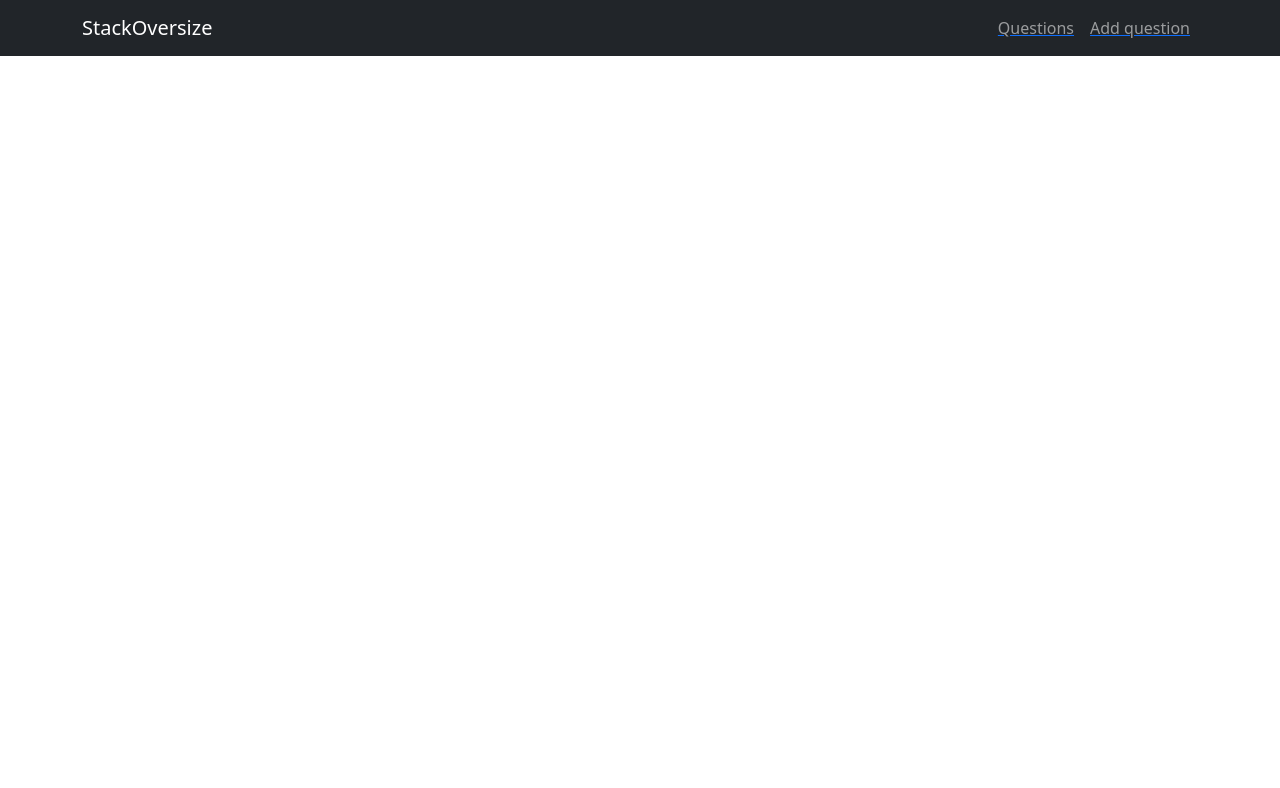
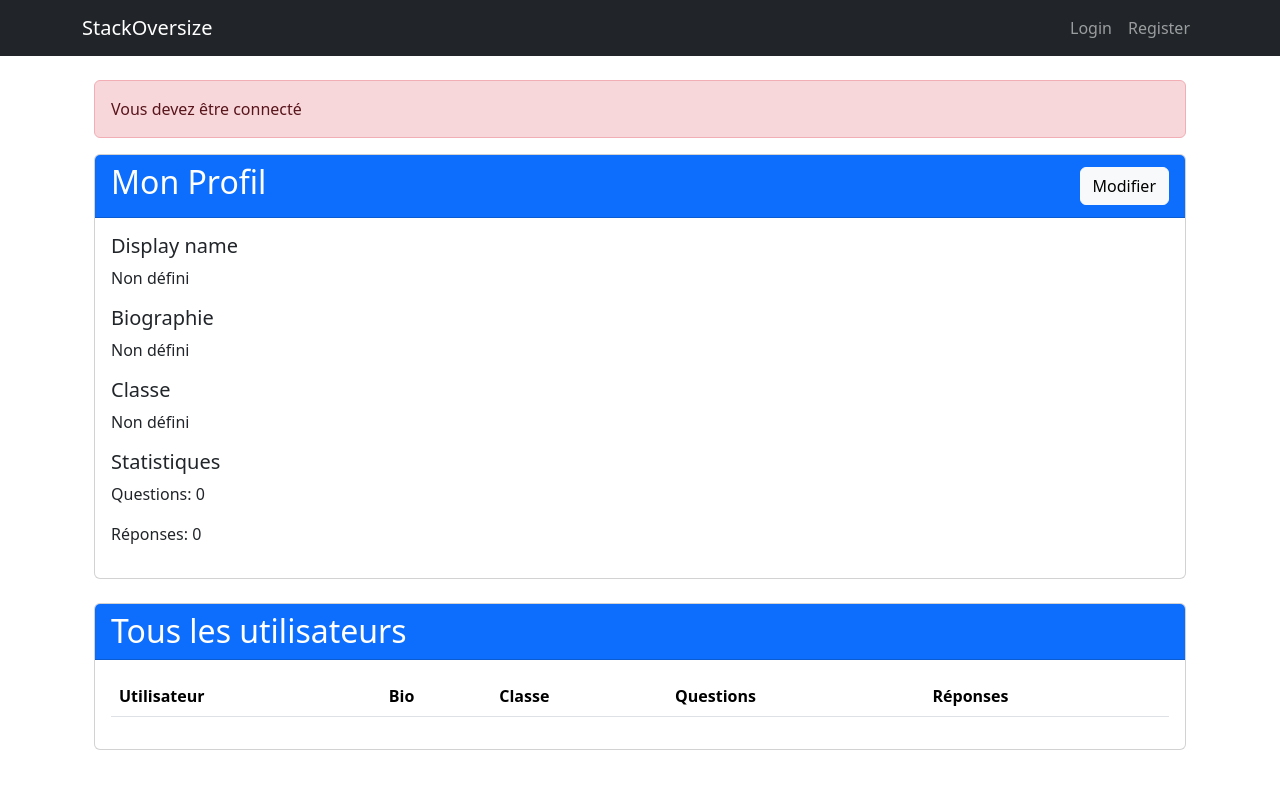
Before and after one commit to raphaelmoynat/frontend-stackoversize, a Vue app: page /profile in a window 1280 px wide. Shown: the top 788 px of the page. Built offline with nearby package versions, Linux system fonts and the light colour scheme.

Commit message:
profile view

```diff
--- a/src/components/Navbar.vue
+++ b/src/components/Navbar.vue
@@ -1,4 +1,14 @@
 <script setup>
+
+const currentUser = localStorage.getItem('user')
+
+function logout() {
+  localStorage.removeItem('user');
+  localStorage.removeItem('token');
+
+
+  window.location.href = '/login';
+}
 
 
 </script>
@@ -12,7 +22,7 @@
         <span class="navbar-toggler-icon"></span>
       </button>
       <div class="collapse navbar-collapse" id="navbarNav">
-        <ul class="navbar-nav ms-auto">
+        <ul v-if="currentUser" class="navbar-nav ms-auto">
           <li class="nav-item">
 
             <router-link to="/questions">
@@ -25,6 +35,36 @@
               <a class="nav-link">Add question</a>
             </router-link>
           </li>
+          <li class="nav-item">
+
+            <router-link to="/profile">
+              <a class="nav-link">Profile</a>
+            </router-link>
+          </li>
+
+          <li class="nav-item">
+            <a @click="logout" class="nav-link" href="#" role="button">
+              Logout
+            </a>
+          </li>
+
+        </ul>
+
+        <ul v-else class="navbar-nav ms-auto">
+          <li>
+            <router-link to="/login" class="nav-link" active-class="active">
+              Login
+            </router-link>
+
+          </li>
+
+          <li>
+            <router-link to="/register" class="nav-link" active-class="active">
+              Register
+            </router-link>
+
+          </li>
+
 
         </ul>
       </div>
--- a/src/router/index.js
+++ b/src/router/index.js
@@ -7,6 +7,7 @@ import QuestionsView from '@/views/QuestionsView.vue';
 import QuestionDetailView from "@/views/QuestionDetailView.vue";
 import CreateQuestionView from "@/views/CreateQuestionView.vue";
 import EditQuestionView from "@/views/EditQuestionView.vue";
+import ProfileView from "@/views/ProfileView.vue";
 
 
 const routes = [
@@ -54,6 +55,11 @@ const routes = [
     path:"/edit-question/:id",
     name: 'edit-question',
     component: EditQuestionView
+  },
+  {
+    path: '/profile',
+    name: 'Profile',
+    component: ProfileView
   }
 
 ]
--- a/src/views/LoginView.vue
+++ b/src/views/LoginView.vue
@@ -16,6 +16,8 @@ async function login() {
     localStorage.setItem('token', response.data.access);
     localStorage.setItem('user', username.value);
     message.value = "Connexion réussie";
+    window.location.href = '/questions';
+
   } catch (error) {
     message.value = "Identifiants incorrects";
   }
--- /dev/null
+++ b/src/views/ProfileView.vue
@@ -0,0 +1,230 @@
+<script setup>
+import { ref, onMounted } from 'vue';
+import axios from 'axios';
+
+const currentUser = localStorage.getItem('user')
+const userProfile = ref({
+  display_name: '',
+  bio: '',
+  user_class: ''
+});
+const allProfiles = ref([])
+const message = ref('')
+const successMessage = ref('')
+const editMode = ref(false)
+
+async function getUserProfile() {
+  const token = localStorage.getItem('token')
+  if (!token) {
+    message.value = "Vous devez être connecté";
+    return
+  }
+
+  try {
+    const response = await axios.get('http://127.0.0.1:8000/profile', {
+      headers: { Authorization: `Bearer ${token}` }
+    })
+    userProfile.value = response.data
+  } catch (error) {
+    console.error(error)
+    message.value = error
+  }
+}
+
+async function getAllProfiles() {
+  const token = localStorage.getItem('token');
+  if (!token) return;
+
+  try {
+    const response = await axios.get('http://127.0.0.1:8000/profile/list', {
+      headers: { Authorization: `Bearer ${token}` }
+    })
+    allProfiles.value = response.data
+  } catch (error) {
+    console.error(error)
+  }
+}
+
+async function updateProfile() {
+  const token = localStorage.getItem('token')
+  if (!token) return
+
+  try {
+    await axios.put('http://127.0.0.1:8000/profile', {
+      display_name: userProfile.value.display_name,
+      bio: userProfile.value.bio,
+      user_class: userProfile.value.user_class
+    }, {
+      headers: { Authorization: `Bearer ${token}` }
+    })
+
+    successMessage.value = "Profil mis à jour"
+    editMode.value = false
+
+    await getUserProfile();
+    await getAllProfiles();
+
+    setTimeout(() => {
+      successMessage.value = ""
+    }, 2000)
+  } catch (error) {
+    message.value = error
+
+    setTimeout(() => {
+      message.value = "";
+    }, 2000);
+  }
+}
+
+function switchMode() {
+  editMode.value = true
+}
+
+function cancelEdit() {
+  getUserProfile()
+  editMode.value = false
+}
+
+
+
+onMounted(() => {
+  getUserProfile()
+  getAllProfiles()
+})
+</script>
+
+<template>
+  <div class="container my-4">
+    <div v-if="message" class="alert alert-danger">{{ message }}</div>
+    <div v-if="successMessage" class="alert alert-success">{{ successMessage }}</div>
+
+    <div class="card mb-4">
+      <div class="card-header bg-primary text-white d-flex justify-content-between align-items-center">
+        <h2>Mon Profil</h2>
+        <div v-if="!editMode">
+          <button @click="switchMode" class="btn btn-light">Modifier</button>
+        </div>
+      </div>
+
+      <div class="card-body">
+        <div v-if="!editMode">
+          <div class="mb-3">
+            <h5>Display name</h5>
+            <p>{{ userProfile.display_name || 'Non défini' }}</p>
+          </div>
+
+          <div class="mb-3">
+            <h5>Biographie</h5>
+            <p>{{ userProfile.bio || 'Non défini' }}</p>
+          </div>
+
+          <div class="mb-3">
+            <h5>Classe</h5>
+            <p>{{ userProfile.user_class || 'Non défini' }}</p>
+          </div>
+
+          <div>
+            <h5>Statistiques</h5>
+            <p>Questions: {{ userProfile.questions_count || 0 }}</p>
+            <p>Réponses: {{ userProfile.replies_count || 0 }}</p>
+          </div>
+        </div>
+
+        <div v-else>
+          <div class="mb-3">
+            <label for="display_name" class="form-label">Display name</label>
+            <input
+              type="text"
+              class="form-control"
+              id="display_name"
+              v-model="userProfile.display_name"
+            >
+          </div>
+
+          <div class="mb-3">
+            <label for="bio" class="form-label">Biographie</label>
+            <textarea
+              class="form-control"
+              id="bio"
+              rows="3"
+              v-model="userProfile.bio"
+            ></textarea>
+          </div>
+
+          <div class="mb-3">
+            <label for="user_class" class="form-label">Classe</label>
+            <input
+              type="text"
+              class="form-control"
+              id="user_class"
+              v-model="userProfile.user_class"
+            >
+          </div>
+
+          <div class="d-flex justify-content-end">
+            <button @click="cancelEdit" class="btn btn-secondary me-2">Annuler</button>
+            <button @click="updateProfile" class="btn btn-success">Enregistrer</button>
+          </div>
+        </div>
+      </div>
+    </div>
+
+    <div class="card">
+      <div class="card-header bg-primary text-white">
+        <h2 class="mb-0">Tous les utilisateurs</h2>
+      </div>
+
+      <div class="card-body">
+        <div class="table-responsive">
+          <table class="table table-hover">
+            <thead>
+            <tr>
+              <th>Utilisateur</th>
+              <th>Bio</th>
+              <th>Classe</th>
+              <th>Questions</th>
+              <th>Réponses</th>
+            </tr>
+            </thead>
+            <tbody>
+            <tr v-for="profile in allProfiles" :key="profile.user">
+              <td class="fw-bold">{{ profile.display_name }}</td>
+              <td>{{ profile.bio || 'Non défini' }}</td>
+              <td>{{ profile.user_class || 'Non défini' }}</td>
+              <td>{{ profile.questions_count }}</td>
+              <td>{{ profile.replies_count }}</td>
+            </tr>
+            </tbody>
+          </table>
+        </div>
+      </div>
+    </div>
+
+    <div v-if="userProfile.questions && userProfile.questions.length > 0" class="card mt-4 ">
+      <div class="card-header bg-primary text-white">
+        <h3 class="mb-0">Mes questions</h3>
+      </div>
+
+      <div class="card-body">
+        <div v-for="question in userProfile.questions" :key="question.id" class="mb-3 border-bottom pb-3">
+          <router-link :to="`/question/${question.id}`" class="fs-5 text-decoration-none">
+            {{ question.title }}
+          </router-link>
+          <p class="text-muted mb-1">{{ question.description }}</p>
+          <div>
+            <span v-for="tag in question.tags" :key="tag" class="badge bg-secondary me-1">
+              #{{ tag }}
+            </span>
+          </div>
+        </div>
+      </div>
+    </div>
+  </div>
+
+</template>
+
+<style scoped>
+
+
+
+</style>
--- a/src/views/QuestionDetailView.vue
+++ b/src/views/QuestionDetailView.vue
@@ -178,7 +178,7 @@ async function markAsBest(replyId) {
   if (!token) return;
 
   if (currentUser !== question.value.author) {
-    replyMessage.value = "Seul l'auteur de la question peut définir la meilleure réponse"
+    replyMessage.value = "Vous n'êtes pas l'auteur"
     setTimeout(() => {
       replyMessage.value = ""
     }, 2000)
@@ -273,10 +273,10 @@ onMounted(getQuestions);
                 <button
                   v-if="currentUser === question.author && !reply.is_best"
                   @click="markAsBest(reply.id)"
-                  class="btn btn-outline-success btn-sm me-2"
+                  class="btn btn-outline-success me-2"
                   title="Définir comme meilleure réponse"
                 >
-                  ✓ Meilleure réponse
+                  Meilleure réponse
                 </button>
 
                 <div v-if="currentUser === reply.author" class="ms-auto">
@@ -290,7 +290,7 @@ onMounted(getQuestions);
               </div>
             </div>
           </div>
-          <p v-else class="text-muted">Aucune réponse pour le moment.</p>
+          <p v-else class="text-muted">Aucune réponse pour le moment</p>
         </div>
 
 
--- a/src/views/RegisterView.vue
+++ b/src/views/RegisterView.vue
@@ -19,7 +19,7 @@ async function register(){
   } catch (error) {
     message.value = error
   }
-};
+}
 
 
 </script>
```
